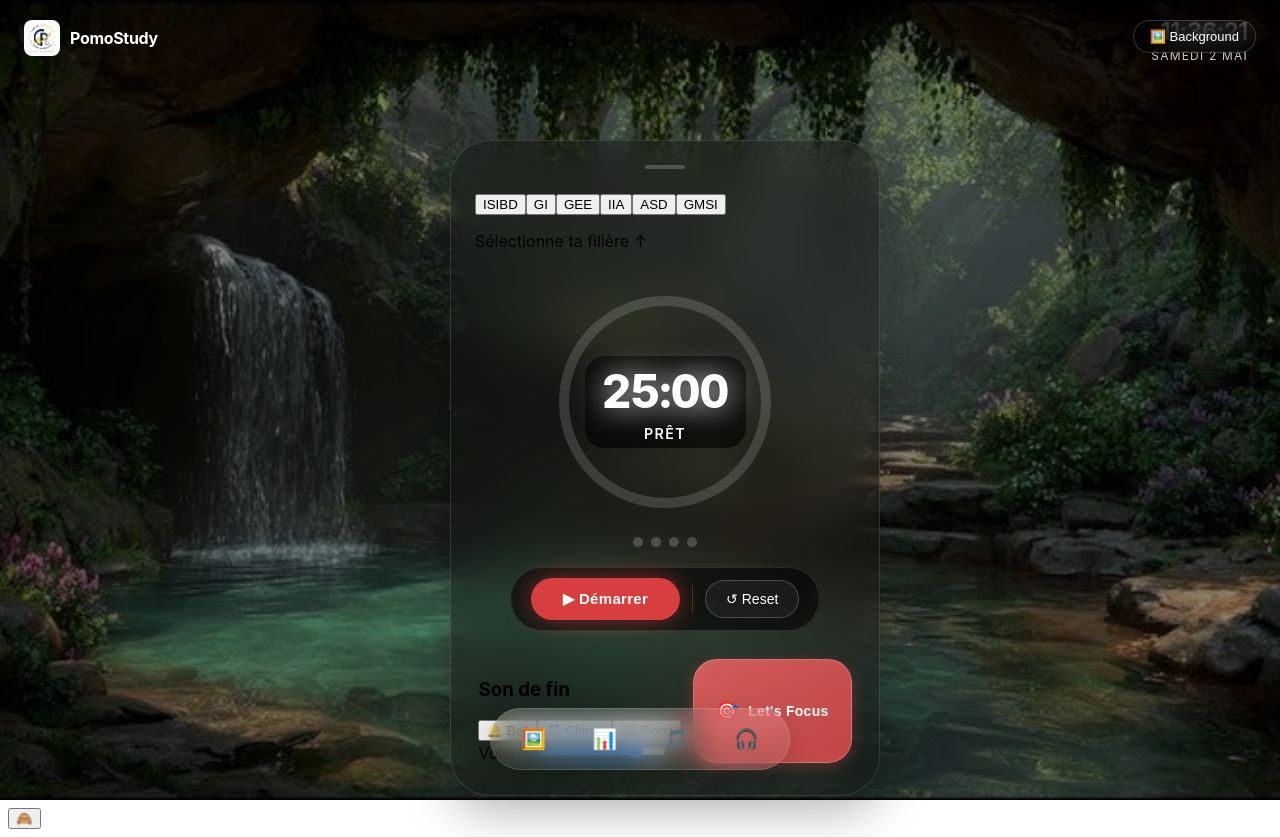
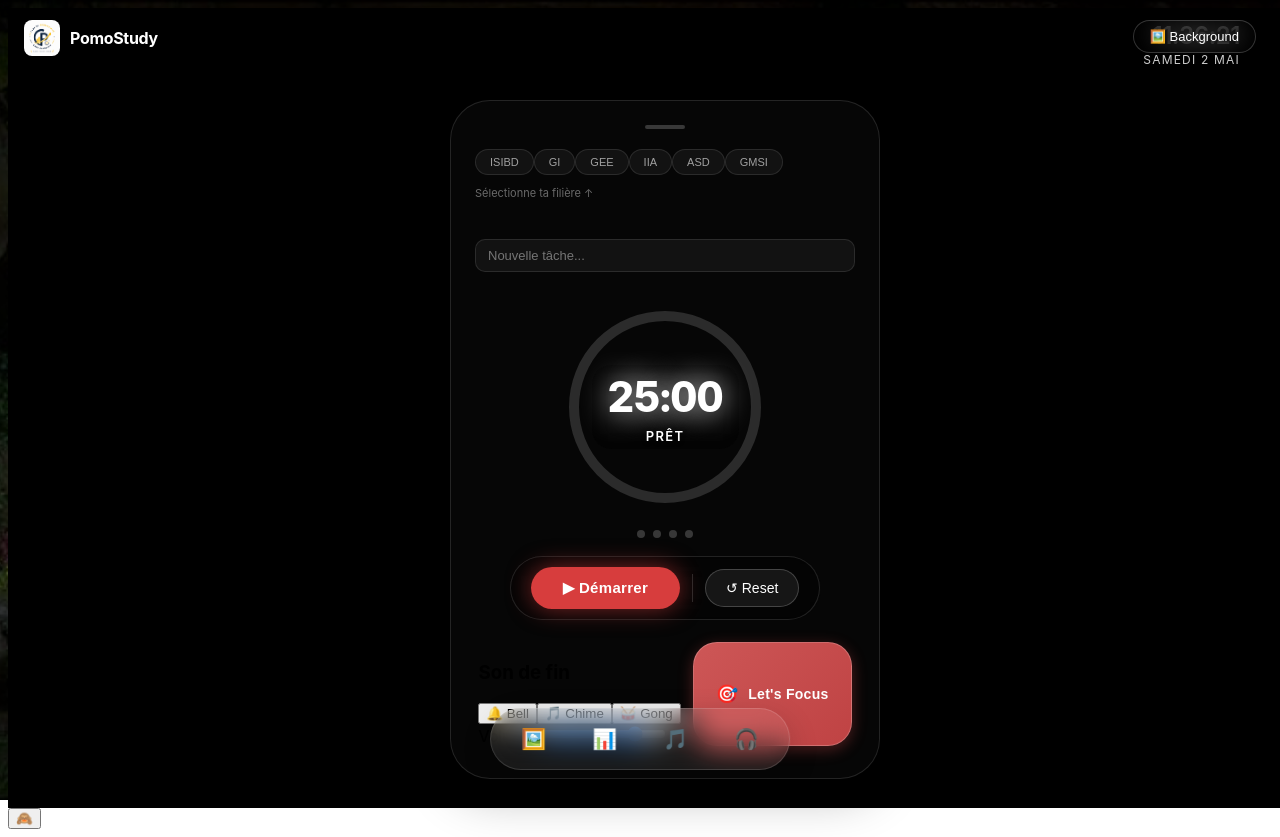
Before and after one commit to chakourrime-design/pomostudy-pro, a React (Vite) app: page / in a window 1280 px wide. Built offline with nearby package versions, Linux system fonts and the light colour scheme.

Commit message:
POMO-22, 23 & 24:Configurable SubjectSelector, add a TaskManager & SessionHistory

```diff
--- a/src/App.tsx
+++ b/src/App.tsx
@@ -3,6 +3,7 @@ import { PomoTimer } from './components/timer/PomoTimer'
 import { PhaseControls } from './components/timer/PhaseControls'
 import { useTimer } from './components/timer/useTimer'
 import { SubjectSelector } from './components/subjects/SubjectSelector'
+import { TaskManager } from './components/tasks/TasksManager' // Importation de la tâche 23
 import { requestNotificationPermission, sendNotification } from './services/NotificationAPI'
 import { Background } from './components/layout/Background'
 import { Logo } from './components/ui/Logo'
@@ -14,24 +15,20 @@ import { FocusButton } from './components/FocusButton'
 
 // ─── COMPOSANT FENÊTRE FLOTTANTE ────────────────────────────────
 function FloatingWindow({
-  filiere, setFiliere, subject, setSubject
+  subject, setSubject
 }: {
-  filiere: string
-  setFiliere: (f: string) => void
   subject: string
   setSubject: (s: string) => void
 }) {
   const { state, dispatch, progress, timeDisplay } = useTimer(subject)
 
-  // Position par défaut
+  // Position par défaut centrée
   const [position, setPosition] = useState({
     x: window.innerWidth / 2 - 190,
-    y: window.innerHeight / 2 - 260
+    y: window.innerHeight / 2 - 300
   })
 
-  // State pour le curseur et l'animation (évite l'erreur isDragging en rouge)
   const [activeDrag, setActiveDrag] = useState(false)
-
   const isDragging = useRef(false)
   const offset = useRef({ x: 0, y: 0 })
 
@@ -74,8 +71,6 @@ function FloatingWindow({
           cursor: activeDrag ? 'grabbing' : 'grab',
           userSelect: 'none',
           width: 380,
-
-          // Aesthetic WonderSpace : Fond semi-transparent pour voir le Background
           background: 'rgba(15, 15, 15, 0.4)',
           backdropFilter: 'blur(25px)',
           WebkitBackdropFilter: 'blur(25px)',
@@ -85,43 +80,42 @@ function FloatingWindow({
           boxShadow: activeDrag
             ? '0 30px 80px rgba(0,0,0,0.5)'
             : '0 15px 50px rgba(0,0,0,0.3)',
-
           display: 'flex',
           flexDirection: 'column',
           alignItems: 'center',
-          gap: 20,
+          gap: 18,
           transition: activeDrag ? 'none' : 'transform 0.2s ease',
-          transform: activeDrag ? 'scale(1.02)' : 'scale(1)'
+          transform: activeDrag ? 'scale(1.01)' : 'scale(1)'
         }}
       >
+        {/* Handle de drag */}
         <div style={{
           width: 40, height: 4, borderRadius: 10,
-          background: 'rgba(255,255,255,0.2)', marginBottom: 4
+          background: 'rgba(255,255,255,0.2)', marginBottom: 2
         }} />
 
+        {/* POMO-22: SubjectSelector */}
         <div onMouseDown={e => e.stopPropagation()} style={{ width: '100%' }}>
-          <SubjectSelector
-            filiere={filiere}
-            selected={subject}
-            onSelect={(s: string) => setSubject(s)}
-            onFiliereChange={(f: string) => {
-              setFiliere(f)
-              setSubject('')
-            }}
-          />
+          <SubjectSelector onSelectSubject={(s: string) => setSubject(s)} />
+        </div>
+
+        {/* POMO-23: TaskManager (Juste sous le sélecteur) */}
+        <div onMouseDown={e => e.stopPropagation()} style={{ width: '100%' }}>
+          <TaskManager currentSubject={subject} />
         </div>
 
         <PomoTimer
           progress={progress}
           timeDisplay={timeDisplay}
           phase={state.phase}
-          size={230}
+          size={210}
         />
 
+        {/* Indicateurs de progression (Pomodoros) */}
         <div style={{ display: 'flex', gap: 8 }}>
           {Array.from({ length: state.config.pomosBeforeLongBreak }).map((_, i) => (
             <div key={i} style={{
-              width: 10, height: 10, borderRadius: '50%',
+              width: 8, height: 8, borderRadius: '50%',
               background: i < state.pomosCompleted % state.config.pomosBeforeLongBreak
                 ? '#FF5F5F' : 'rgba(255,255,255,0.2)',
               transition: 'background 0.3s'
@@ -129,11 +123,13 @@ function FloatingWindow({
           ))}
         </div>
 
+        {/* Contrôles du Timer */}
         <div onMouseDown={e => e.stopPropagation()}>
           <PhaseControls phase={state.phase} dispatch={dispatch} />
         </div>
 
-        <div onMouseDown={e => e.stopPropagation()} style={{ display: 'flex', gap: 12, marginTop: 8 }}>
+        {/* Actions secondaires */}
+        <div onMouseDown={e => e.stopPropagation()} style={{ display: 'flex', gap: 12, marginTop: 4 }}>
           <SoundPicker />
           <FocusButton />
         </div>
@@ -144,10 +140,7 @@ function FloatingWindow({
 
 // ─── COMPOSANT APP PRINCIPAL ────────────────────────────────────
 export default function App() {
-  const [filiere, setFiliere] = useState('')
   const [subject, setSubject] = useState('')
-
-  // Utilisation du hook pour les notifications globales
   const { state } = useTimer(subject)
 
   useEffect(() => {
@@ -156,9 +149,9 @@ export default function App() {
 
   useEffect(() => {
     if (state.phase === 'SHORT_BREAK' || state.phase === 'LONG_BREAK') {
-      sendNotification('Pomodoro terminé !', 'C\'est l\'heure de la pause 🎉')
+      sendNotification('Pomodoro terminé !', `C'est l'heure de la pause après votre session de ${subject || 'travail'} 🎉`)
     }
-  }, [state.phase])
+  }, [state.phase, subject])
 
   return (
     <FocusModeOverlay>
@@ -167,19 +160,19 @@ export default function App() {
         height: '100vh',
         overflow: 'hidden',
         position: 'relative',
-        fontFamily: "'Inter', sans-serif"
+        fontFamily: "'Inter', sans-serif",
+        backgroundColor: '#000'
       }}>
-        {/* Le fond est placé ici pour être derrière tout le reste */}
         <Background />
 
-        {/* Interface Fixe (Header) */}
+        {/* Header */}
         <div style={{
           position: 'fixed', top: 0, left: 0, right: 0,
           zIndex: 100,
           display: 'flex',
           alignItems: 'center',
           justifyContent: 'space-between',
-          padding: '20px 32px',
+          padding: '24px 40px',
           background: 'linear-gradient(to bottom, rgba(0,0,0,0.4), transparent)',
           pointerEvents: 'none'
         }}>
@@ -187,15 +180,11 @@ export default function App() {
           <div style={{ pointerEvents: 'all' }}><DateTimeClock /></div>
         </div>
 
-        {/* Fenêtre de travail Draggable */}
         <FloatingWindow
-          filiere={filiere}
-          setFiliere={setFiliere}
           subject={subject}
           setSubject={setSubject}
         />
 
-        {/* Barre d'outils basse */}
         <BottomBar />
       </div>
     </FocusModeOverlay>
--- a/src/components/subjects/SubjectSelector.tsx
+++ b/src/components/subjects/SubjectSelector.tsx
@@ -1,16 +1,29 @@
 import { subjectsByFilieres } from './subjectsByFilieres'
+import { useState } from 'react'
 
+// On adapte l'interface pour correspondre à l'appel dans App.tsx
 interface Props {
-  filiere: string
-  selected: string
-  onSelect: (subject: string) => void
-  onFiliereChange: (filiere: string) => void
+  onSelectSubject: (subject: string) => void
 }
 
 const FILIERES = Object.keys(subjectsByFilieres)
 
-export function SubjectSelector({ filiere, selected, onSelect, onFiliereChange }: Props) {
-  const subjects = subjectsByFilieres[filiere] ?? []
+export function SubjectSelector({ onSelectSubject }: Props) {
+  // On gère l'état interne des filières ici pour simplifier App.tsx
+  const [currentFiliere, setCurrentFiliere] = useState<string>('')
+  const [currentSubject, setCurrentSubject] = useState<string>('')
+
+  const subjects = subjectsByFilieres[currentFiliere as keyof typeof subjectsByFilieres] ?? []
+
+  const handleSubjectClick = (subject: string) => {
+    setCurrentSubject(subject)
+    onSelectSubject(subject) // C'est cette ligne qui fait le lien avec le Timer !
+  }
+
+  const handleFiliereClick = (f: string) => {
+    setCurrentFiliere(f)
+    setCurrentSubject('') // On reset le sujet quand on change de filière
+  }
 
   return (
     <div className="flex flex-col items-center gap-3 p-4 w-full max-w-md">
@@ -20,12 +33,17 @@ export function SubjectSelector({ filiere, selected, onSelect, onFiliereChange }
         {FILIERES.map(f => (
           <button
             key={f}
-            onClick={() => onFiliereChange(f)}
-            className={`px-4 py-1.5 rounded-full text-sm font-semibold transition
-              ${filiere === f
-                ? 'bg-red-500 text-white shadow-lg scale-105'
-                : 'bg-gray-700 text-gray-300 hover:bg-red-400 hover:text-white'
-              }`}
+            onClick={() => handleFiliereClick(f)}
+            style={{
+               padding: '6px 14px',
+               borderRadius: '14px',
+               fontSize: '11px',
+               cursor: 'pointer',
+               border: '1px solid rgba(255,255,255,0.1)',
+               background: currentFiliere === f ? 'rgba(255,255,255,0.2)' : 'rgba(255,255,255,0.05)',
+               color: currentFiliere === f ? '#fff' : 'rgba(255,255,255,0.6)',
+               transition: 'all 0.3s'
+            }}
           >
             {f}
           </button>
@@ -33,17 +51,22 @@ export function SubjectSelector({ filiere, selected, onSelect, onFiliereChange }
       </div>
 
       {/* Sélecteur de matière */}
-      {filiere && (
+      {currentFiliere && (
         <div className="flex flex-wrap gap-2 justify-center">
           {subjects.map(subject => (
             <button
               key={subject}
-              onClick={() => onSelect(subject)}
-              className={`px-3 py-1 rounded-full text-sm font-medium transition
-                ${selected === subject
-                  ? 'bg-red-500 text-white'
-                  : 'bg-gray-700 text-gray-300 hover:bg-red-400 hover:text-white'
-                }`}
+              onClick={() => handleSubjectClick(subject)}
+              style={{
+                padding: '4px 12px',
+                borderRadius: '10px',
+                fontSize: '11px',
+                cursor: 'pointer',
+                border: 'none',
+                background: currentSubject === subject ? '#FF5F5F' : 'rgba(255,255,255,0.1)',
+                color: '#fff',
+                transition: 'all 0.2s'
+              }}
             >
               {subject}
             </button>
@@ -51,8 +74,8 @@ export function SubjectSelector({ filiere, selected, onSelect, onFiliereChange }
         </div>
       )}
 
-      {!filiere && (
-        <p className="text-gray-400 text-sm">Sélectionne ta filière ↑</p>
+      {!currentFiliere && (
+        <p style={{ color: 'rgba(255,255,255,0.4)', fontSize: '11px' }}>Sélectionne ta filière ↑</p>
       )}
 
     </div>
--- /dev/null
+++ b/src/components/tasks/TasksManager.tsx
@@ -0,0 +1,110 @@
+import { useState, useEffect } from 'react'
+import { motion, AnimatePresence } from 'framer-motion'
+
+interface Task {
+  id: number;
+  text: string;
+  completed: boolean;
+  subject: string;
+  date: string;
+}
+
+// On ajoute la prop 'subject' pour savoir à quelle matière lier la tâche
+export function TaskManager({ currentSubject }: { currentSubject: string }) {
+  // Chargement initial depuis le localStorage
+  const [tasks, setTasks] = useState<Task[]>(() => {
+    const saved = localStorage.getItem('pomo_tasks_history');
+    return saved ? JSON.parse(saved) : [];
+  })
+
+  const [input, setInput] = useState('')
+
+  // Sauvegarde automatique à chaque changement
+  useEffect(() => {
+    localStorage.setItem('pomo_tasks_history', JSON.stringify(tasks));
+  }, [tasks])
+
+  const addTask = (e: React.FormEvent) => {
+    e.preventDefault()
+    if (!input.trim()) return
+
+    const newTask: Task = {
+      id: Date.now(),
+      text: input,
+      completed: false,
+      subject: currentSubject || 'Général',
+      date: new Date().toISOString()
+    }
+    setTasks([newTask, ...tasks])
+    setInput('')
+  }
+
+  const toggleTask = (id: number) => {
+    setTasks(tasks.map(t => t.id === id ? { ...t, completed: !t.completed } : t))
+  }
+
+  const deleteTask = (id: number) => {
+    setTasks(tasks.filter(t => t.id !== id))
+  }
+
+  return (
+    <div style={{ width: '100%', marginTop: 10 }}>
+      <form onSubmit={addTask} style={{ display: 'flex', gap: 8, marginBottom: 12 }}>
+        <input
+          value={input}
+          onChange={(e) => setInput(e.target.value)}
+          placeholder="Nouvelle tâche..."
+          style={{
+            flex: 1, background: 'rgba(255,255,255,0.05)',
+            border: '1px solid rgba(255,255,255,0.1)', borderRadius: '10px',
+            padding: '8px 12px', color: 'white', fontSize: '13px'
+          }}
+        />
+      </form>
+
+      {/* Liste avec défilement */}
+      <div style={{
+        display: 'flex', flexDirection: 'column', gap: 6,
+        maxHeight: '150px', overflowY: 'auto', paddingRight: '4px'
+      }}>
+        <AnimatePresence>
+          {tasks.map(task => (
+            <motion.div
+              key={task.id}
+              initial={{ opacity: 0 }}
+              animate={{ opacity: 1 }}
+              exit={{ opacity: 0 }}
+              style={{
+                display: 'flex', alignItems: 'center', justifyContent: 'space-between',
+                padding: '8px', background: 'rgba(255,255,255,0.03)',
+                borderRadius: '8px', fontSize: '12px',
+                borderLeft: task.completed ? '3px solid #86EFAC' : '3px solid #FF5F5F'
+              }}
+            >
+              <div onClick={() => toggleTask(task.id)} style={{ cursor: 'pointer', flex: 1, display: 'flex', alignItems: 'center', gap: 8 }}>
+                 <div style={{
+                    width: 12, height: 12, borderRadius: 3,
+                    border: '1px solid rgba(255,255,255,0.3)',
+                    background: task.completed ? '#86EFAC' : 'transparent'
+                  }} />
+                <span style={{
+                  textDecoration: task.completed ? 'line-through' : 'none',
+                  color: task.completed ? 'rgba(255,255,255,0.4)' : '#fff'
+                }}>
+                  {task.text}
+                </span>
+              </div>
+
+              <button
+                onClick={() => deleteTask(task.id)}
+                style={{ background: 'none', border: 'none', color: 'rgba(255,255,255,0.2)', cursor: 'pointer' }}
+              >
+                ✕
+              </button>
+            </motion.div>
+          ))}
+        </AnimatePresence>
+      </div>
+    </div>
+  )
+}
```
